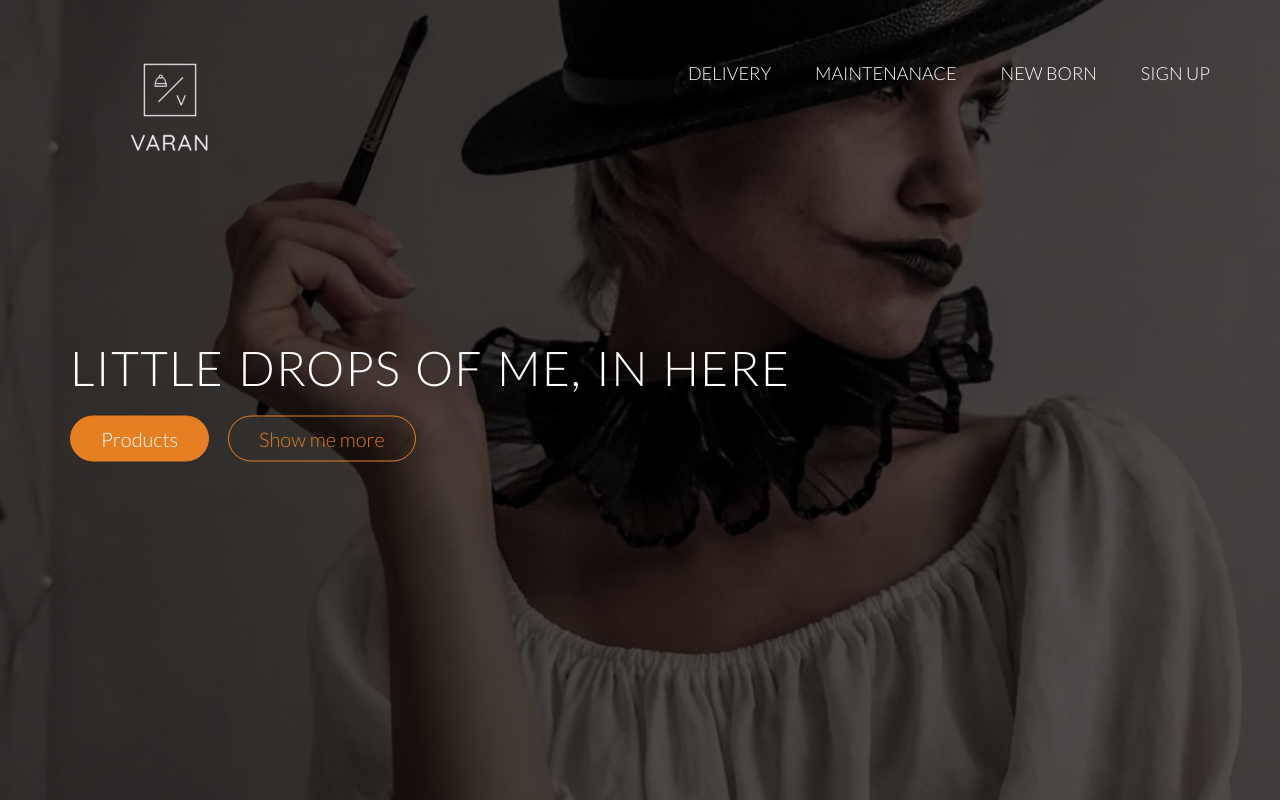
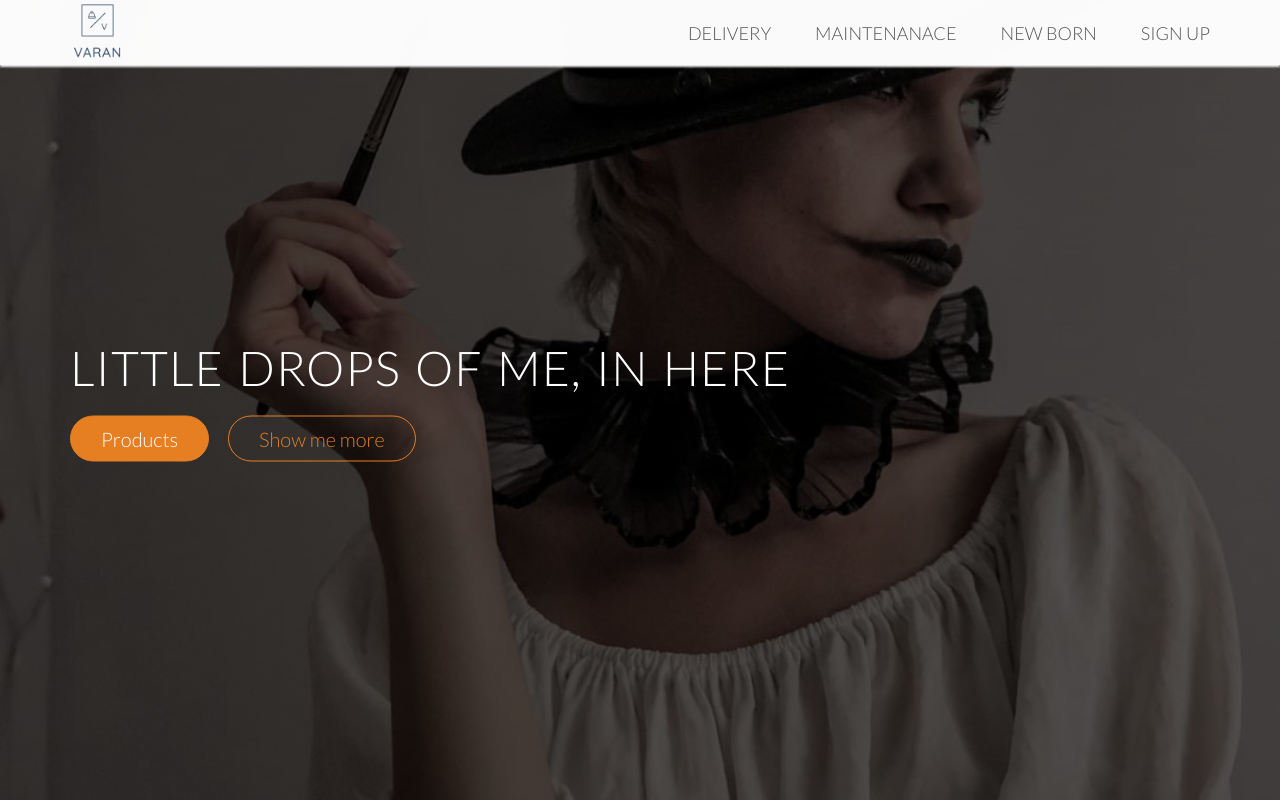
Before and after one commit to sevdaimany/Varan-Store, a plain HTML site: page index.html in a window 1280 px wide. Shown: the top 800 px of the page. Drawn offline with nearby package versions, Linux system fonts and the light colour scheme; files whose address does not match are found by name.

Commit message:
add sticky nav

```diff
--- a/index.html
+++ b/index.html
@@ -3,7 +3,7 @@
 
 <head>
 
-    <meta name="viewport" content="width=device-width, initial-scale = 1.0" >
+    <meta name="viewport" content="width=device-width, initial-scale = 1.0">
     <link rel="stylesheet" type="text/css" href="vendors/css/normalize.css">
     <link rel="stylesheet" type="text/css" href="vendors/css/grid.css">
     <link rel="stylesheet" type="text/css" href="vendors/css/ionicons.min.css">
@@ -16,9 +16,10 @@
 <body>
     <header>
 
-        <nav>
+        <nav class="sticky">
             <div class="row">
                 <img src="resources/img/logo.png" alt="varan logo" class="logo">
+                <img src="resources/img/logo-black.png" alt="varan logo" class="logo-black">
                 <ul class="main-nav">
                     <li><a href="#">Delivery</a></li>
                     <li><a href="#">Maintenanace</a></li>
--- a/resources/css/style.css
+++ b/resources/css/style.css
@@ -218,12 +218,25 @@ header {
   transform: translate(-50%, -50%);
 }
 
-.logo {
+.logo{
   margin-top: 10px;
   height: 200px;
   width: auto;
   float: left;
 }
+
+
+
+.logo-black{
+    display: none;
+    margin: 5px 0;
+    height: 55px;
+    width: auto;
+    float: left;
+    top: 0px;
+    transform: scale(2.2);
+}
+/* main navi */
 .main-nav {
   margin-top: 60px;
   float: right;
@@ -252,6 +265,34 @@ header {
   border-bottom: 2px solid #e67e22;
 }
 
+
+/* sticky navi */
+
+
+.sticky {
+  position: fixed;
+  top: 0;
+  left: 0;
+  width: 100%;
+  background-color: rgba(255, 255, 255, 0.98);
+  box-shadow: 0 2px 2px #efefef;
+}
+
+
+.sticky .main-nav {
+  margin-top: 20px;
+}
+
+
+.sticky .main-nav li a:link,
+.sticky .main-nav li a:visited {
+  padding: 21px 0px;
+  color: #555;
+}
+
+.sticky .logo { display: none ;}
+
+.sticky .logo-black {  display: block;}
 /* ------------------------------------------------------------*/
 /* FEATURES */
 /* ------------------------------------------------------------*/
```
Also changed, not shown: resources/img/logo-black.png (added).
